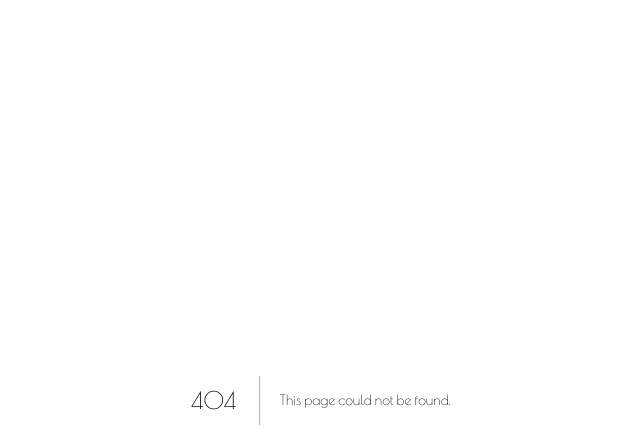
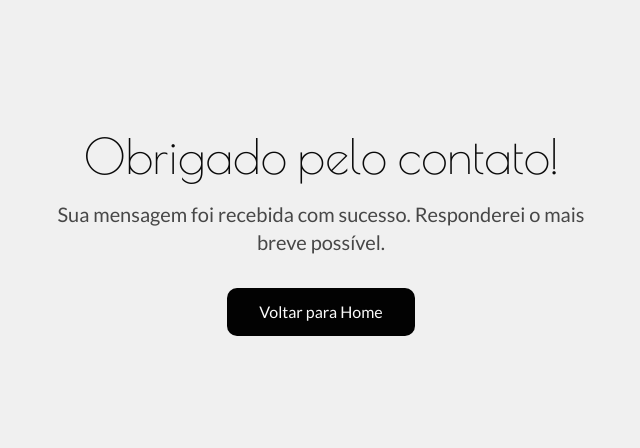
Before and after one commit to gabrielrochas/mysite, a Next.js app: page /obrigado in a window 1280 px wide. Before the commit this address had no page. Shown: the top 448 px of the page, without its empty margins (319-959 px from the left). Built offline with nearby package versions, Linux system fonts and the light colour scheme.

Commit message:
feat: add thank you page

```diff
--- /dev/null
+++ b/src/app/obrigado/page.tsx
@@ -0,0 +1,49 @@
+import Link from 'next/link'
+
+import type { Metadata } from 'next'
+
+export const metadata: Metadata = {
+	title: 'Obrigado | Gabriel Rocha',
+	description: 'Obrigado por entrar em contato. Responderei em breve!',
+	alternates: {
+		canonical: '/obrigado',
+	},
+	openGraph: {
+		title: 'Obrigado | Gabriel Rocha',
+		description: 'Obrigado por entrar em contato. Responderei em breve!',
+		url: 'https://rochagabriel.com/obrigado',
+	},
+	twitter: {
+		card: 'summary',
+		title: 'Obrigado | Gabriel Rocha',
+		description: 'Obrigado por entrar em contato. Responderei em breve!',
+	},
+	robots: {
+		index: false,
+		follow: true,
+	},
+}
+
+export default function ThankYouPage() {
+	return (
+		<div className="flex min-h-[60vh] flex-col">
+			<section className="container mx-auto px-4 py-12 sm:px-6 sm:py-16 md:py-24 lg:px-8 lg:py-32">
+				<div className="flex flex-col items-center space-y-6 text-center sm:space-y-8">
+					<div className="space-y-4">
+						<h1 className="max-w-2xl px-4">Obrigado pelo contato!</h1>
+						<p className="max-w-xl px-4 text-base text-tertiary sm:text-lg md:text-xl">
+							Sua mensagem foi recebida com sucesso. Responderei o mais breve
+							possível.
+						</p>
+					</div>
+					<Link
+						href="/"
+						className="inline-flex items-center justify-center rounded-lg bg-primary px-6 py-3 font-medium text-primary-foreground text-sm transition-colors hover:bg-primary/90 focus:outline-none focus:ring-2 focus:ring-primary focus:ring-offset-2 sm:px-8 sm:text-base"
+					>
+						Voltar para Home
+					</Link>
+				</div>
+			</section>
+		</div>
+	)
+}
```
